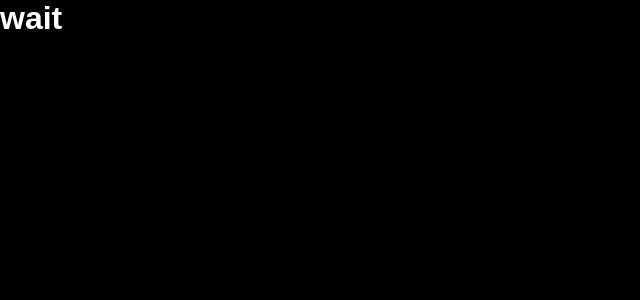
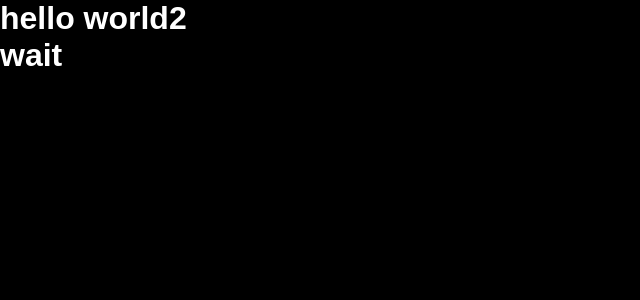
Before and after one commit to Pavithrank02/imdb-project, a React (Create React App) app: page / in a window 1280 px wide. Shown: the top 300 px of the page, without its empty margins (0-640 px from the left). Built offline with nearby package versions, Linux system fonts and the light colour scheme.

Commit message:
dynamic routing and page setup

```diff
--- a/src/App.js
+++ b/src/App.js
@@ -1,9 +1,18 @@
 
 import './App.css';
+import { BrowserRouter, Routes, Route } from 'react-router-dom';
 
 function App() {
   return (
     <div className="app">
+      <BrowserRouter>
+        <Routes>
+          <Route index element={<h1>hello world2</h1>}></Route>
+          <Route path="movie/:id" element={<h1>Movie Detail Page</h1>}></Route>
+          <Route path="movie/:type" element={<h1>Movie List Page</h1>}></Route>
+          <Route path="/" element={<h1>Error Page</h1>}></Route>
+        </Routes>
+      </BrowserRouter>
       <h1>wait</h1>
     </div>
   );
```
